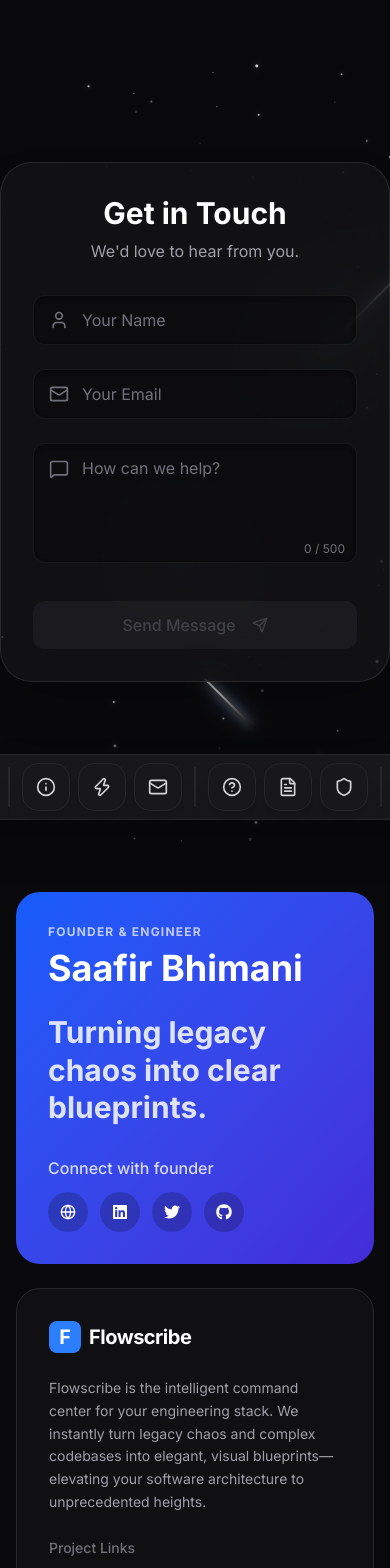
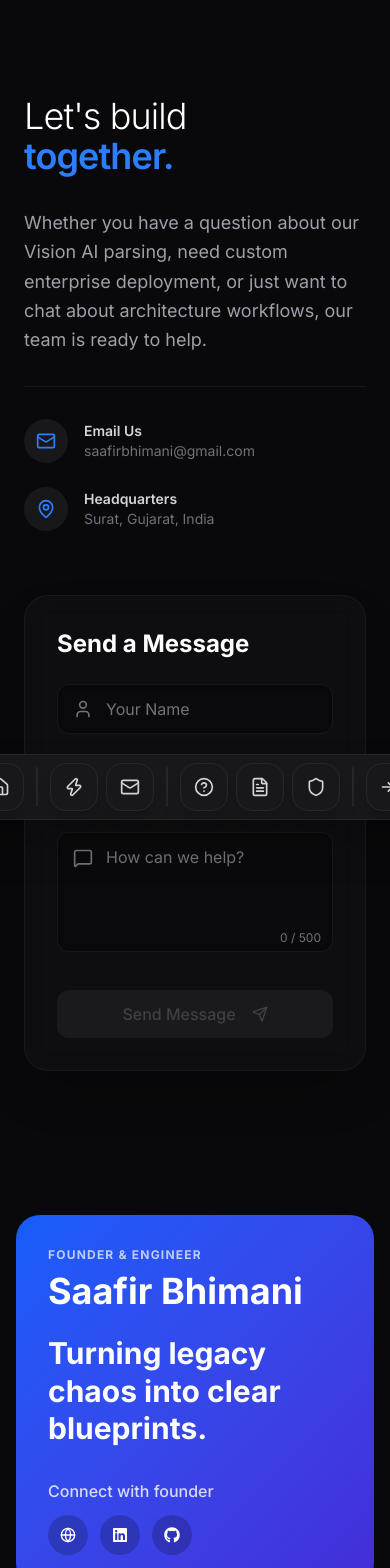
Before and after one commit to Saafirbhimani-154/Flowscribe, a React (Vite) app in the folder frontend/: page /contact in a window 390 px wide. Shown: the top 1568 px of the page. Built offline with nearby package versions, Linux system fonts and the light colour scheme; no server answers.

Commit message:
feat: Refactor About page components; remove unused files and add ContactInfo component to enhance contact section

```diff
--- a/frontend/src/components/Footer/Footer-constants.tsx
+++ b/frontend/src/components/Footer/Footer-constants.tsx
@@ -1,5 +1,5 @@
 import { Globe } from 'lucide-react';
-import { FaTwitter, FaGithub, FaLinkedin, FaEnvelope } from 'react-icons/fa';
+import { FaGithub, FaLinkedin, FaEnvelope } from 'react-icons/fa';
 
 export const FLOWSCRIBE_DESCRIPTION = "Flowscribe is the intelligent command center for your engineering stack. We instantly turn legacy chaos and complex codebases into elegant, visual blueprints—elevating your software architecture to unprecedented heights.";
 
@@ -24,21 +24,19 @@
 ];
 
 export const SOCIAL_LINKS = [
-  { icon: FaGithub, href: "https://github.com/saafir-154/flowscribe", label: "Repository" },
-  { icon: FaEnvelope, href: "mailto:hello@saafir.dev", label: "Email" }
+  { icon: FaGithub, href: "https://github.com/saafirbhimani-154/flowscribe", label: "Repository" },
+  { icon: FaEnvelope, href: "mailto:saafirbhimani@gmail.com", label: "Email" }
 ];
 
 export const FOUNDER_SOCIAL_LINKS = [
   { icon: Globe, href: "https://saafir.dev", label: "Website" },
-  { icon: FaLinkedin, href: "https://linkedin.com/in/saafirbhimani", label: "LinkedIn" },
-  { icon: FaTwitter, href: "https://twitter.com/saafirbhimani", label: "Twitter" },
-  { icon: FaGithub, href: "https://github.com/saafir-154", label: "GitHub" }
+  { icon: FaLinkedin, href: "https://www.linkedin.com/in/saafir-bhimani-59330b397/", label: "LinkedIn" },
+  { icon: FaGithub, href: "https://github.com/saafirbhimani-154", label: "GitHub" }
 ];
 
 export const FOOTER_LINKS = {
   explore: [
     { label: "Home", href: "/" },
-    { label: "About Us", href: "/about" },
     { label: "Features", href: "/features" },
     { label: "Contact Us", href: "/contact" }
   ],
--- a/frontend/src/pages/About/About-Components/About-card.tsx
+++ /dev/null
@@ -1,26 +0,0 @@
-import { motion } from 'framer-motion';
-import { ABOUT_ANIMATION_VARIANTS } from './About-constants';
-import type { AboutCardProps } from '../About-interface';
-
-export default function AboutCard({ icon: Icon, title, description }: AboutCardProps) {
-  return (
-    <motion.div
-      variants={ABOUT_ANIMATION_VARIANTS.item as any}
-      className="group relative p-8 rounded-3xl bg-zinc-900/40 border border-zinc-800/50 backdrop-blur-xl hover:bg-zinc-800/50 transition-colors"
-    >
-      {/* Subtle top highlight inner shadow */}
-      <div className="absolute inset-0 rounded-3xl shadow-[inset_0_1px_1px_rgba(255,255,255,0.05)] pointer-events-none" />
-
-      <div className="w-12 h-12 rounded-2xl bg-zinc-800/80 border border-zinc-700/50 flex items-center justify-center mb-6 text-blue-400 group-hover:scale-110 transition-transform duration-500">
-        <Icon className="w-6 h-6" />
-      </div>
-
-      <h3 className="text-xl font-semibold text-white mb-3">
-        {title}
-      </h3>
-      <p className="text-zinc-400 leading-relaxed">
-        {description}
-      </p>
-    </motion.div>
-  );
-}
--- a/frontend/src/pages/About/About-Components/About-constants.tsx
+++ /dev/null
@@ -1,41 +0,0 @@
-import { Code2, Zap, Shield } from 'lucide-react';
-
-export const ABOUT_VALUES = [
-  {
-    icon: Code2,
-    title: 'Architectural Intelligence',
-    description: 'We believe code is more than logic; it is a system. Our tools help you map, understand, and evolve your architecture effortlessly.',
-  },
-  {
-    icon: Zap,
-    title: 'Uncompromising Velocity',
-    description: 'Stop wrestling with documentation. We turn your codebase into instantly accessible insights, so your team can move at the speed of thought.',
-  },
-  {
-    icon: Shield,
-    title: 'Privacy by Design',
-    description: 'Your intellectual property is sacred. Our systems are built to analyze locally and protect your codebase with military-grade isolation.',
-  }
-];
-
-export const THE_MAKER = {
-  name: 'Saafir Bhimani',
-  role: 'Founder & Engineer',
-  quote: '"I built Flowscribe because I was tired of wrestling with legacy code and outdated documentation. I wanted a system that could read the code and instantly draw the map for me. We are building the ultimate intelligence layer for developers."',
-};
-
-export const ABOUT_ANIMATION_VARIANTS = {
-  container: {
-    hidden: { opacity: 0 },
-    show: {
-      opacity: 1,
-      transition: {
-        staggerChildren: 0.15
-      }
-    }
-  },
-  item: {
-    hidden: { opacity: 0, y: 20 },
-    show: { opacity: 1, y: 0, transition: { duration: 0.6, ease: "easeOut" } }
-  }
-};
--- a/frontend/src/pages/About/About-page.tsx
+++ /dev/null
@@ -1,67 +0,0 @@
-import { motion } from 'framer-motion';
-import { ABOUT_VALUES, ABOUT_ANIMATION_VARIANTS } from './About-Components/About-constants';
-import ConstellationCanvas from '../../utils/ui/ConstellationCanvas';
-import AboutCard from './About-Components/About-card';
-import Footer from '../../components/Footer/Footer';
-
-export default function AboutPage() {
-  return (
-    <div className="relative min-h-screen bg-zinc-950 overflow-hidden flex flex-col items-center justify-center pt-20 pb-32">
-      <ConstellationCanvas />
-
-      <div className="relative z-10 w-full max-w-6xl mx-auto px-4 sm:px-6 lg:px-8">
-
-        {/* Unique Flowscribe Hero */}
-        <div className="max-w-5xl mx-auto mb-32 pt-32 text-center flex flex-col items-center">
-
-          <motion.h1
-            initial={{ opacity: 0, y: 20 }}
-            animate={{ opacity: 1, y: 0 }}
-            transition={{ duration: 0.6, delay: 0.1 }}
-            className="text-5xl md:text-7xl font-bold tracking-tight text-white mb-8"
-          >
-            Illuminating the <br />
-            <span className="text-transparent bg-clip-text bg-gradient-to-r from-blue-400 via-indigo-400 to-purple-400">
-              Dark Matter of Code
-            </span>
-          </motion.h1>
-
-          <motion.p
-            initial={{ opacity: 0, y: 20 }}
-            animate={{ opacity: 1, y: 0 }}
-            transition={{ duration: 0.6, delay: 0.2 }}
-            className="text-xl text-zinc-400 max-w-2xl leading-relaxed"
-          >
-            Flowscribe wasn't built by a massive corporation. It was built by a solo engineer who was tired of deciphering undocumented spaghetti code. We map the unknown, instantly.
-          </motion.p>
-        </div>
-
-        {/* Core Values / Methodology */}
-        <div className="max-w-6xl mx-auto mb-32">
-          <div className="mb-12 border-b border-zinc-800 pb-4">
-            <h2 className="text-sm font-bold tracking-widest uppercase text-zinc-500">Methodology</h2>
-          </div>
-        <motion.div
-          variants={ABOUT_ANIMATION_VARIANTS.container}
-          initial="hidden"
-          animate="show"
-          className="grid grid-cols-1 md:grid-cols-3 gap-6"
-        >
-          {ABOUT_VALUES.map((value, idx) => (
-            <AboutCard
-              key={idx}
-              icon={value.icon}
-              title={value.title}
-              description={value.description}
-            />
-          ))}
-        </motion.div>
-        </div>
-
-
-      </div>
-
-      <Footer />
-    </div>
-  );
-}
--- /dev/null
+++ b/frontend/src/pages/Contact/Contact-Components/Contact-info.tsx
@@ -0,0 +1,36 @@
+import { Mail, MapPin } from 'lucide-react';
+
+export default function ContactInfo() {
+  return (
+    <div className="space-y-8">
+      <h1 className="text-4xl md:text-6xl font-light tracking-tight">
+        Let's build <br/><span className="font-semibold text-blue-500">together.</span>
+      </h1>
+      <p className="text-zinc-400 text-lg leading-relaxed max-w-md">
+        Whether you have a question about our Vision AI parsing, need custom enterprise deployment, or just want to chat about architecture workflows, our team is ready to help.
+      </p>
+
+      <div className="space-y-6 pt-8 border-t border-zinc-800/50 max-w-md">
+        <div className="flex items-center gap-4 text-zinc-300">
+          <div className="p-3 bg-zinc-900 rounded-full text-blue-500">
+            <Mail className="w-5 h-5" />
+          </div>
+          <div>
+            <p className="font-semibold text-sm">Email Us</p>
+            <p className="text-zinc-500 text-sm">saafirbhimani@gmail.com</p>
+          </div>
+        </div>
+
+        <div className="flex items-center gap-4 text-zinc-300">
+          <div className="p-3 bg-zinc-900 rounded-full text-blue-500">
+            <MapPin className="w-5 h-5" />
+          </div>
+          <div>
+            <p className="font-semibold text-sm">Headquarters</p>
+            <p className="text-zinc-500 text-sm">Surat, Gujarat, India</p>
+          </div>
+        </div>
+      </div>
+    </div>
+  );
+}
--- a/frontend/src/pages/Contact/Contact-page.tsx
+++ b/frontend/src/pages/Contact/Contact-page.tsx
@@ -1,5 +1,5 @@
-import AuthLayout from '../Auth/AuthLayout';
 import ContactForm from './Contact-Components/Contact-form';
+import ContactInfo from './Contact-Components/Contact-info';
 import Footer from '../../components/Footer/Footer';
 
 export default function ContactPage() {
@@ -9,14 +9,18 @@
   };
 
   return (
-    <div className="flex flex-col min-h-screen bg-zinc-950">
-      <div className="flex-grow">
-        <AuthLayout
-          title="Get in Touch"
-          subtitle="We'd love to hear from you."
-        >
+    <div className="flex flex-col min-h-screen bg-zinc-950 text-white font-sans selection:bg-blue-500/30">
+      <div className="flex-grow max-w-7xl mx-auto w-full px-6 py-24 grid grid-cols-1 lg:grid-cols-2 gap-16 items-center">
+
+        {/* Left Side: Info */}
+        <ContactInfo />
+
+        {/* Right Side: Form */}
+        <div className="bg-zinc-900/40 border border-zinc-800/50 p-8 md:p-12 rounded-3xl backdrop-blur-md shadow-2xl">
+          <h2 className="text-2xl font-bold mb-6">Send a Message</h2>
           <ContactForm onSubmit={handleContactSubmit} />
-        </AuthLayout>
+        </div>
+
       </div>
       <Footer />
     </div>
--- a/frontend/src/pages/Faq/Faq-Components/Faq-accordion.tsx
+++ b/frontend/src/pages/Faq/Faq-Components/Faq-accordion.tsx
@@ -15,8 +15,8 @@
     <div className="mb-4">
       <button
         onClick={() => setIsOpen(!isOpen)}
-        className={`w-full flex items-center justify-between gap-6 p-6 group text-left outline-none rounded-2xl transition-all ${
-          isOpen ? 'bg-zinc-900 border border-zinc-800' : 'bg-zinc-900/40 border border-zinc-800/50 hover:bg-zinc-900/60'
+        className={`w-full flex items-center justify-between gap-6 p-6 group text-left outline-none transition-all ${
+          isOpen ? 'bg-zinc-900 border border-zinc-800 rounded-t-2xl border-b-0' : 'bg-zinc-900/40 border border-zinc-800/50 hover:bg-zinc-900/60 rounded-2xl'
         }`}
       >
         <div className="flex items-center gap-6">
@@ -44,7 +44,7 @@
             transition={{ duration: 0.3, ease: 'easeInOut' }}
             className="overflow-hidden"
           >
-            <div className="px-6 pb-6 pt-0 text-zinc-400 leading-relaxed bg-zinc-900 rounded-b-2xl border-x border-b border-zinc-800 -mt-2">
+            <div className="px-6 pb-6 pt-2 text-zinc-400 leading-relaxed bg-zinc-900 rounded-b-2xl border-x border-b border-zinc-800 break-words whitespace-normal w-full overflow-hidden">
               {content}
             </div>
           </motion.div>
--- a/frontend/src/pages/Features/Features-constants.tsx
+++ b/frontend/src/pages/Features/Features-constants.tsx
@@ -1,40 +1,40 @@
-import { BrainCircuit, GitMerge, Shield, Map, Network, Search } from 'lucide-react';
+import { ImageUp, MessageSquareQuote, ShieldAlert, Network, Zap, GitMerge } from 'lucide-react';
 
 export const FEATURES_DATA = [
   {
-    title: "Automated Architecture Mapping",
-    description: "Flowscribe instantly reads your codebase and generates beautiful, accurate system architecture diagrams without manual input.",
-    icon: Map,
+    title: "Sketch to Flow Parsing (Vision AI)",
+    description: "Upload 1-5 photos of your whiteboard sketches or scribbles. Our Vision AI extracts structured JSON flows instantly, converting messy drawings into logic.",
+    icon: ImageUp,
     color: "from-blue-500 to-cyan-400"
   },
   {
-    title: "Real-Time PR Synchronization",
-    description: "Every pull request is automatically analyzed. See the architectural impact of a change before you hit merge.",
-    icon: GitMerge,
+    title: "Clarifying AI Q&A",
+    description: "Ambiguity detected? The AI flags unclear steps in your sketches and returns a set of clarifying questions to resolve logic dead-ends before writing code.",
+    icon: MessageSquareQuote,
     color: "from-indigo-500 to-purple-400"
   },
   {
-    title: "Zero-Knowledge Parsing",
-    description: "Your code never leaves your VPC. Our parsing engine runs entirely in isolated, military-grade secure containers.",
-    icon: Shield,
+    title: "Deep Gap Audit",
+    description: "We don't just transcribe; we audit. Our AI text model highlights edge cases, missing parameters, and defines robust Definition of Done (DoD) for your feature.",
+    icon: ShieldAlert,
     color: "from-emerald-500 to-teal-400"
   },
   {
-    title: "Interactive Blueprints",
-    description: "Drag, drop, and reorganize. Turn static documentation into living, interactive dashboards that engineers actually use.",
-    icon: BrainCircuit,
+    title: "Mermaid Diagrams & DB Schema",
+    description: "Once the flow is crystallized, we automatically generate interactive Mermaid.js diagrams and propose optimal database schemas to kickstart your backend.",
+    icon: Network,
     color: "from-rose-500 to-orange-400"
   },
   {
-    title: "Cross-Repo Dependencies",
-    description: "Trace microservices and monorepos seamlessly. Understand how changes in one repository cascade across your entire stack.",
-    icon: Network,
-    color: "from-blue-600 to-indigo-600"
+    title: "Live API Mocking",
+    description: "Don't wait for backend engineers. Flowscribe instantly spins up mock API endpoints based on your generated schemas so the frontend team can start building today.",
+    icon: Zap,
+    color: "from-fuchsia-500 to-pink-400"
   },
   {
-    title: "Semantic Code Search",
-    description: "Search your architecture, not just text. Find 'authentication flow' or 'payment gateway' instantly using AI embeddings.",
-    icon: Search,
-    color: "from-violet-500 to-fuchsia-400"
+    title: "Interactive PR Syncing",
+    description: "Keep your flows alive. As your codebase evolves, Flowscribe analyzes PRs and flags when your initial whiteboard logic drifts from the actual implemented code.",
+    icon: GitMerge,
+    color: "from-blue-600 to-indigo-600"
   }
 ];
--- a/frontend/src/routing/app-routes.tsx
+++ b/frontend/src/routing/app-routes.tsx
@@ -1,7 +1,6 @@
 import { BrowserRouter as Router, Routes, Route, Navigate, useLocation } from 'react-router-dom';
 import LandingPage from '../pages/Landing/Landing-page';
 import LoginPage from '../pages/Login/Login-page';
-import AboutPage from '../pages/About/About-page';
 import ContactPage from '../pages/Contact/Contact-page';
 import SignupPage from '../pages/Signup/Signup-page';
 import FeaturesPage from '../pages/Features/Features-page';
@@ -20,7 +19,7 @@
 import SettingsLanguage from '../pages/Settings/tabs/SettingsLanguage';
 
 import { MagneticDock } from '../utils/ui/MagneticDock';
-import { Home, Info, Mail, LogIn, LogOut, FileText, Shield, Zap, HelpCircle, Settings, Layout } from 'lucide-react';
+import { Home, Mail, LogIn, LogOut, FileText, Shield, Zap, HelpCircle, Settings, Layout } from 'lucide-react';
 
 function MainLayout() {
   const location = useLocation();
@@ -35,7 +34,6 @@
     { title: 'Home', icon: Home, href: '/' },
     { title: 'Separator 1', isSeparator: true },
 
-    { title: 'About Us', icon: Info, href: '/about' },
     { title: 'Features', icon: Zap, href: '/features' },
     { title: 'Contact', icon: Mail, href: '/contact' },
     { title: 'Separator 2', isSeparator: true },
@@ -60,7 +58,6 @@
     <div className="relative min-h-screen bg-zinc-950">
       <Routes>
         <Route path="/" element={<LandingPage />} />
-        <Route path="/about" element={<AboutPage />} />
         <Route path="/contact" element={<ContactPage />} />
         <Route path="/features" element={<FeaturesPage />} />
         <Route path="/login" element={<LoginPage />} />
```
Also changed, not shown: frontend/src/pages/About/About-interface.tsx (deleted, +0 -7 lines).
